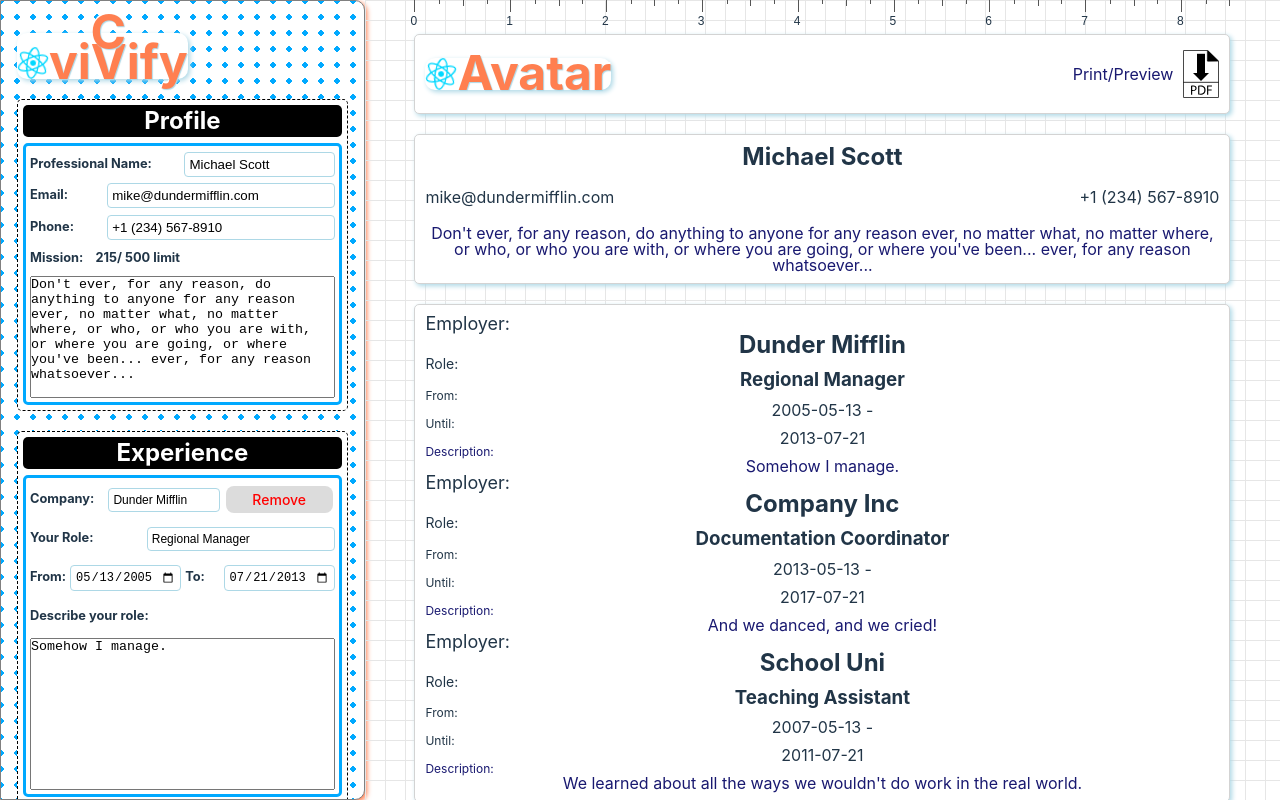
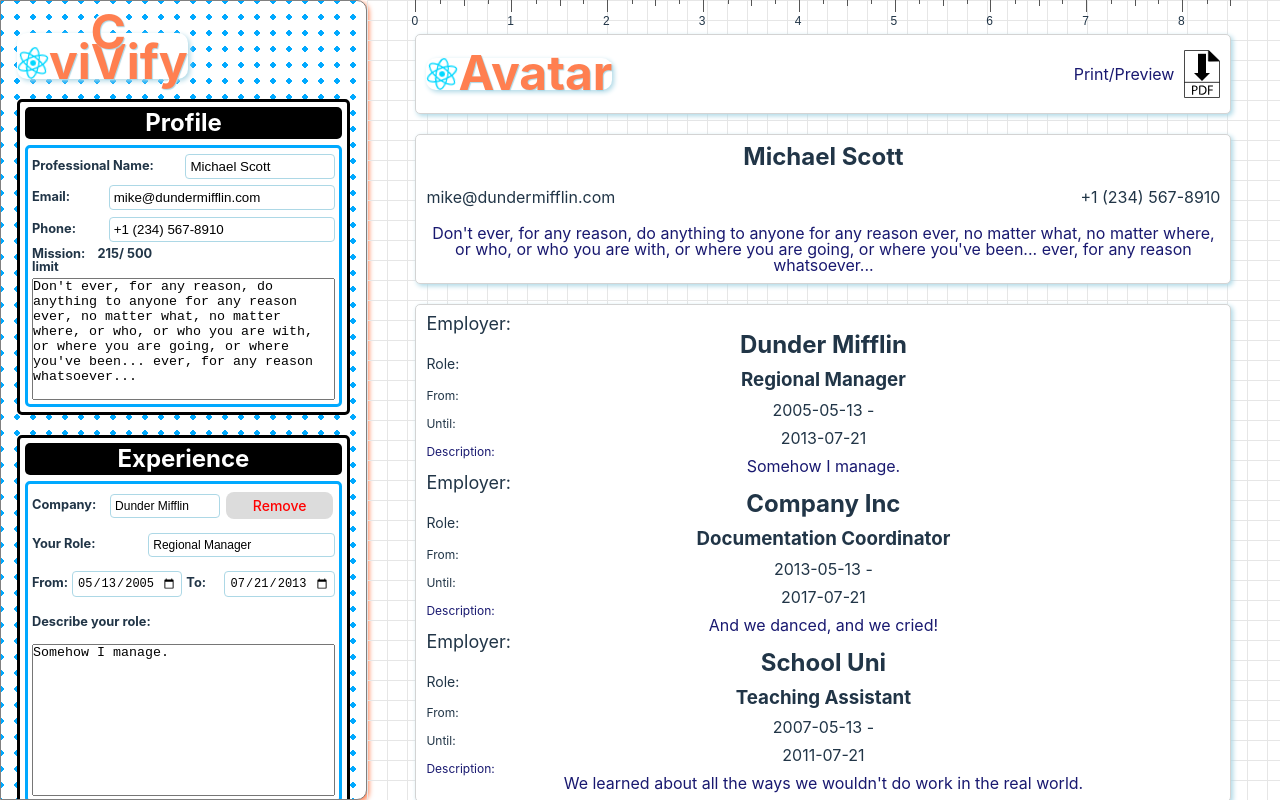
Before and after one commit to dtKinger/cvivify-react, a React (Vite) app: page / in a window 1280 px wide. Built offline with nearby package versions, Linux system fonts and the light colour scheme.

Commit message:
Finally found the type Error: recreate experiences as an array not object

```diff
--- a/src/components/AppControl.jsx
+++ b/src/components/AppControl.jsx
@@ -20,12 +20,12 @@ export function AppControl () {
     }));
   };
 
-  const handleAddExperienceNode = (newNodeData) => [
-    setExperiencesData((prevExperiences) => ({
+  const handleAddExperienceNode = (newNodeData) => {
+    setExperiencesData((prevExperiences) => ([
       ...prevExperiences,
       newNodeData
-    }))
-  ];
+    ]))
+  };
 
   const handleExperienceChange = (sharedId, key, value) => {
     setExperiencesData((prevExperiencesData) => ([
--- a/src/components/SidebarSection.jsx
+++ b/src/components/SidebarSection.jsx
@@ -2,7 +2,7 @@ import React, { Children, useState } from 'react';
 import InputContainer from './InputContainer.jsx'
 import '../styles/Sidebar.css';
 
-function SidebarSection({ onRemoveNode, onChange, title, classes, experiencesData, onAddNode, children }) {
+function SidebarSection({ title, classes, onAddNode, children }) {
   const sharedId = crypto.randomUUID()
 
   const handleAddBtnClick = () => {
--- a/src/styles/Sidebar.css
+++ b/src/styles/Sidebar.css
@@ -24,7 +24,7 @@ input{
 }
 
 .sidebar-section{
-  border: 1px dashed black;
+  border: 3px solid black;
   background-color: white;
   border-radius: 5px;
   padding: 5px;
```
